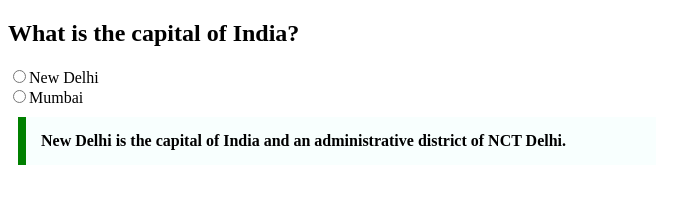
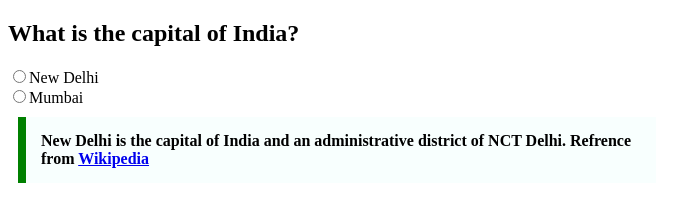
Before and after one commit to acciojob/trivia-devanshu-0534, a website: page main.html in a window 1280 px wide. Shown: the whole page, without its empty margins (0-685 px from the left). Drawn offline with Linux system fonts and the light colour scheme.

Commit message:
created a submission

```diff
--- a/main.html
+++ b/main.html
@@ -16,8 +16,8 @@
 		<input type="radio", value="Mumbai">Mumbai</input>
 	</label>
 
-	<blockquote>
-		New Delhi is the capital of India and an administrative district of NCT Delhi.
+	<blockquote cite="https://course.acciojob.com/journey">
+		New Delhi is the capital of India and an administrative district of NCT Delhi. Refrence from <a href="https://course.acciojob.com/journey">Wikipedia</a>
 	</blockquote>
     <script type="text/javascript" src="./script.js">
 </script>
```
